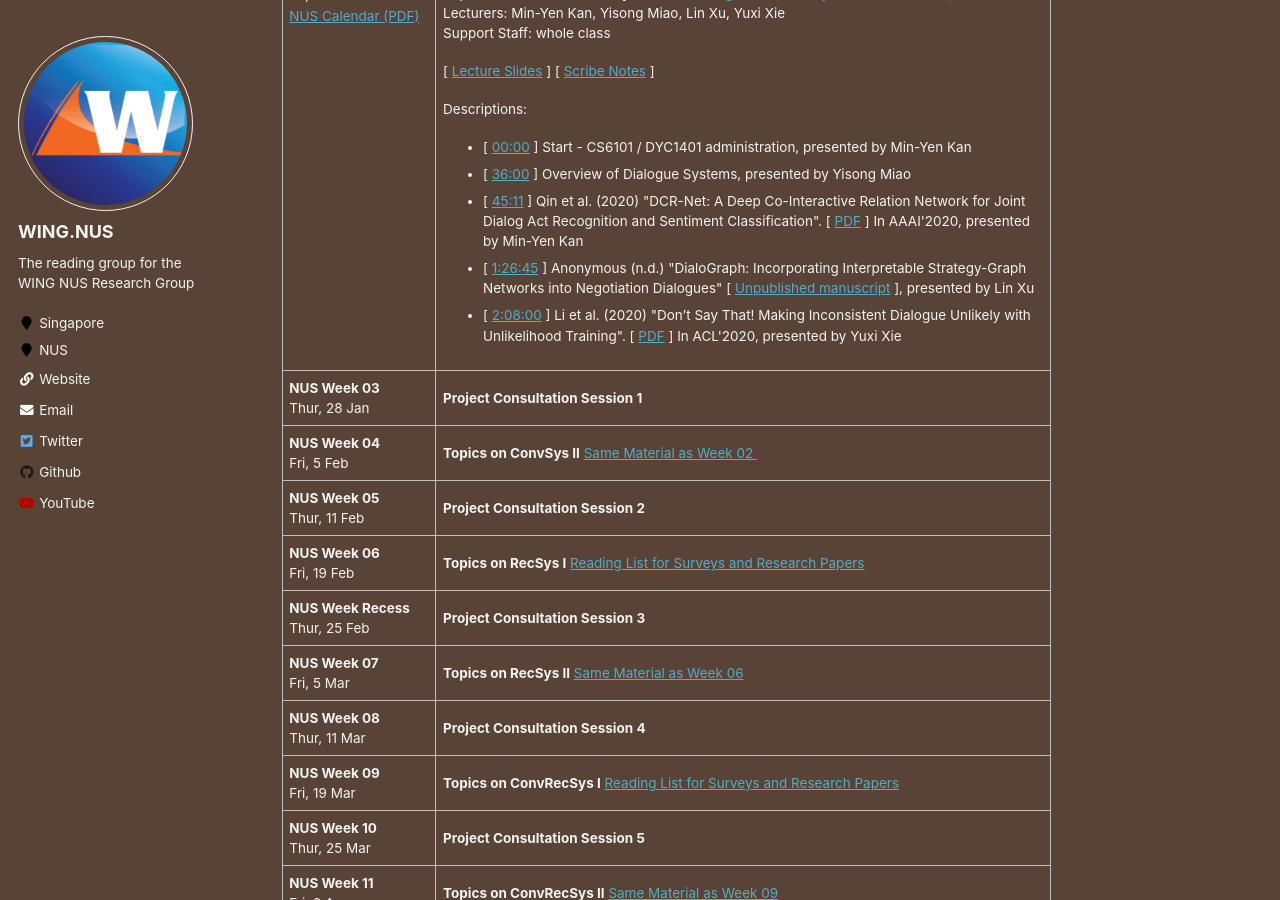
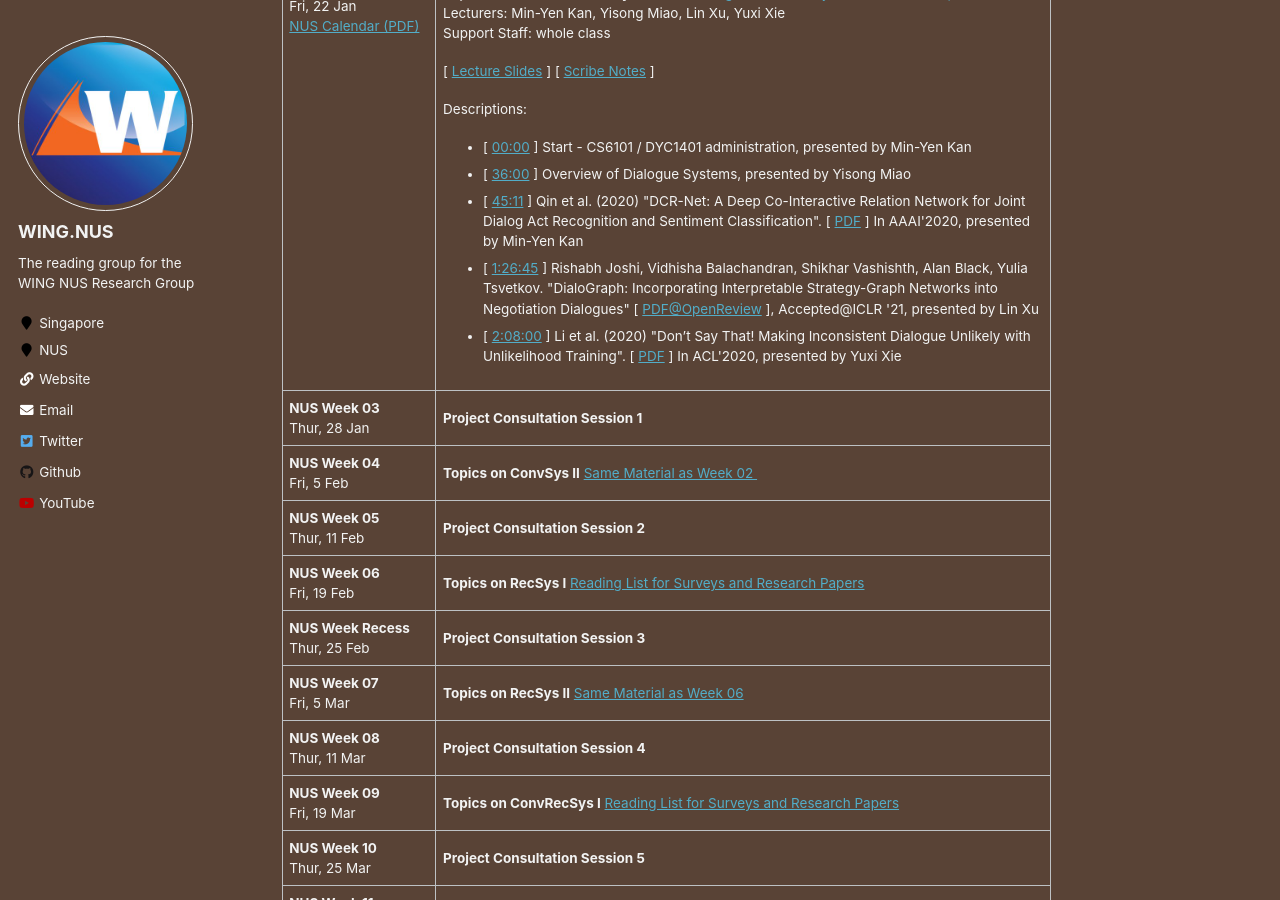
Before and after one commit to WING-NUS/cs6101, a Jekyll site: the page built from _pages/about.md, in a window 1280 px wide and 900 px high, scrolled down 1351 px. Built offline with Jekyll 4.4.1, drawn with Linux system fonts in a browser that asks for light colours.

Commit message:
Lins paper with ICLR accepted info, not anonymous

```diff
--- a/_pages/about.md
+++ b/_pages/about.md
@@ -54,7 +54,7 @@ The sessions will be broadcast live via the customized Zoom link as advertised o
   <li>[&nbsp;<a href="https://www.youtube.com/watch?v=Cw2hNnDcigc&t=2160s">36:00</a>&nbsp;] Overview of Dialogue Systems, presented by Yisong Miao </li>
   <li>[&nbsp;<a href="https://www.youtube.com/watch?v=Cw2hNnDcigc&t=2711s">45:11</a>&nbsp;] Qin et al. (2020) "DCR-Net: A Deep Co-Interactive Relation Network for Joint Dialog Act
 Recognition and Sentiment Classification". [&nbsp;<a href = "http://ir.hit.edu.cn/~car/papers/AAAI2020-Qin-dcrnet.pdf">PDF</a>&nbsp;] In AAAI'2020, presented by Min-Yen Kan </li>
-  <li>[&nbsp;<a href="https://www.youtube.com/watch?v=Cw2hNnDcigc&t=5205s">1:26:45</a>&nbsp;] Anonymous (n.d.) "DialoGraph: Incorporating Interpretable Strategy-Graph Networks into Negotiation Dialogues" [&nbsp;<a href = "https://openreview.net/pdf?id=kDnal_bbb-E">Unpublished manuscript</a>&nbsp;], presented by Lin Xu </li>
+  <li>[&nbsp;<a href="https://www.youtube.com/watch?v=Cw2hNnDcigc&t=5205s">1:26:45</a>&nbsp;] Rishabh Joshi, Vidhisha Balachandran, Shikhar Vashishth, Alan Black, Yulia Tsvetkov. "DialoGraph: Incorporating Interpretable Strategy-Graph Networks into Negotiation Dialogues" [&nbsp;<a href = "https://openreview.net/pdf?id=kDnal_bbb-E">PDF@OpenReview</a>&nbsp;], Accepted@ICLR '21, presented by Lin Xu </li>
   <li>[&nbsp;<a href="https://www.youtube.com/watch?v=Cw2hNnDcigc&t=7680s">2:08:00</a>&nbsp;] Li et al. (2020) "Don’t Say That! Making Inconsistent Dialogue Unlikely with Unlikelihood Training". [&nbsp;<a href = " https://www.aclweb.org/anthology/2020.acl-main.428/">PDF</a>&nbsp;] In ACL'2020, presented by Yuxi Xie </li>
  </ul>
     </p>
```
